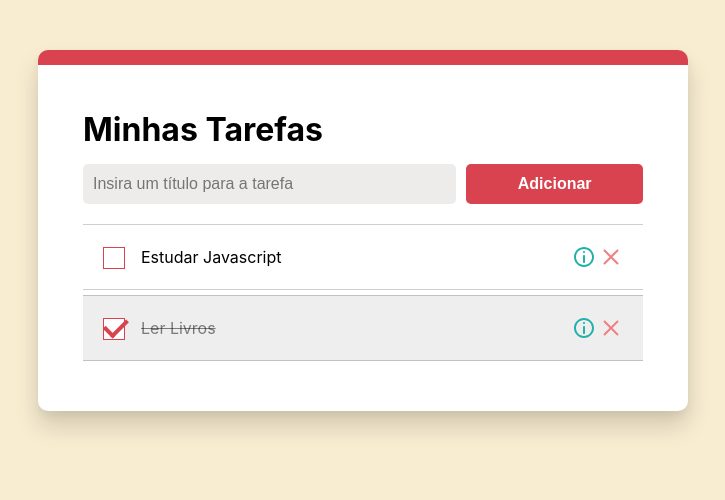
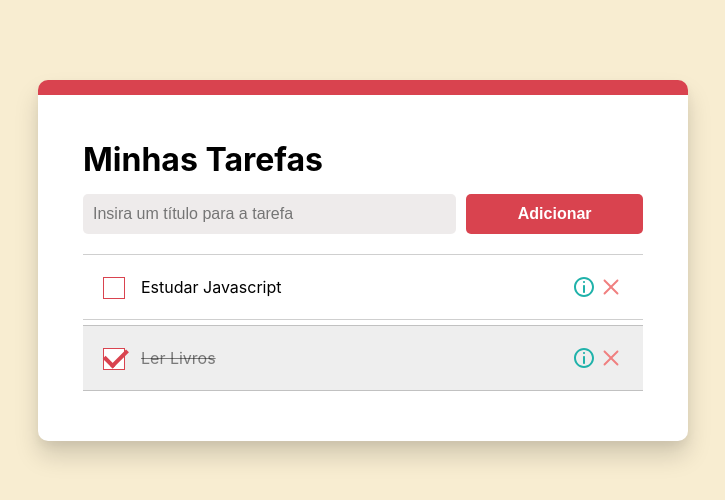
Before and after one commit to ufoxy/to-do-list, a React (Create React App) app: page / in a window 1280 px wide. Shown: the top 500 px of the page, without its empty margins (277-1002 px from the left). Built offline with nearby package versions, Linux system fonts and the light colour scheme; the HTML template or start-up script is replaced by a standard one.

Commit message:
Update App.jsx

```diff
--- a/src/App.jsx
+++ b/src/App.jsx
@@ -15,7 +15,7 @@
     rgba(0, 0, 0, 0.05) 0px 5px 10px;
   // container //
   max-width: 650px;
-  margin: 50px auto;
+  margin: 10vh auto;
   overflow: auto;
   min-height: 300px;
   padding: 45px;
```
